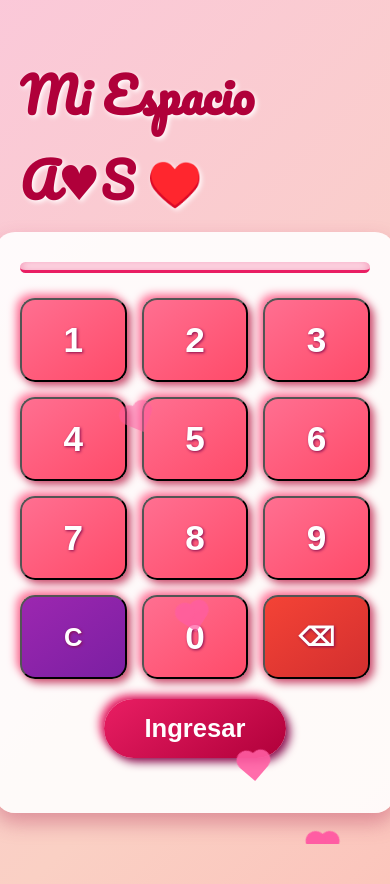
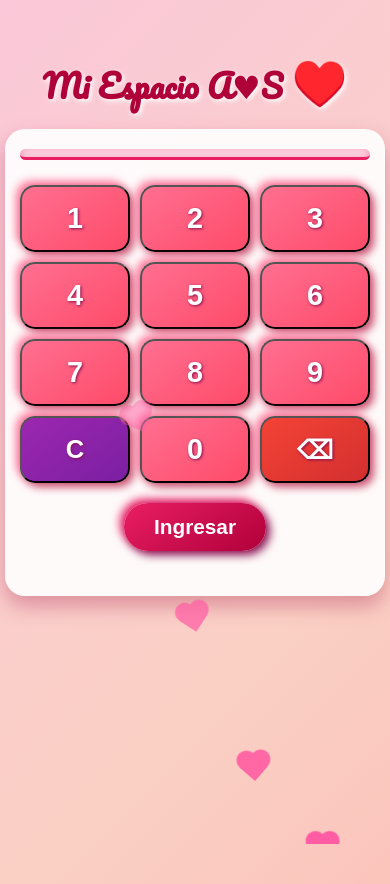
Before and after one commit to anre0301/ays-mundo-de-amor, a Flask app: page / in a window 390 px wide. Run offline with Flask 3, Linux system fonts and the light colour scheme.

Commit message:
Subi otros archivos

```diff
--- a/templates/index.html
+++ b/templates/index.html
@@ -2,7 +2,7 @@
 <html lang="es">
 <head>
   <meta charset="UTF-8" />
-  <meta name="viewport" content="width=device-width, initial-scale=1" />
+  <meta name="viewport" content="width=device-width, initial-scale=1.0, maximum-scale=1.0, user-scalable=no" />
   <title>Mi Espacio A♥S - Salidas Especiales</title>
   <link href="https://fonts.googleapis.com/css2?family=Pacifico&family=Quicksand:wght@400;700&display=swap" rel="stylesheet">
   <style>
@@ -292,6 +292,71 @@
   transform: scale(1.05);
   background: linear-gradient(145deg, #f48fb1, #d81b60);
 }
+@media (max-width: 600px) {
+  h1 {
+    font-size: 2rem;
+  }
+
+  .container {
+    width: 100%;
+    padding: 20px 15px;
+  }
+
+  .gallery {
+    grid-template-columns: repeat(2, 1fr);
+    gap: 15px;
+  }
+
+  .gallery img, .gallery video {
+    width: 100%;
+    height: auto;
+  }
+
+  .keypad {
+    grid-template-columns: repeat(3, 1fr);
+    gap: 10px;
+  }
+
+  .key {
+    font-size: 1.8rem;
+    padding: 15px 0;
+  }
+
+  #submitBtn {
+    font-size: 1.3rem;
+    padding: 12px 30px;
+  }
+
+  .section h2 {
+    font-size: 1.5rem;
+  }
+
+  .section p {
+    font-size: 1rem;
+  }
+
+  .viewerButtons {
+    flex-direction: column;
+    gap: 10px;
+  }
+
+  .viewerBtn {
+    width: 90%;
+    font-size: 1.1rem;
+  }
+
+  footer {
+    font-size: 1rem;
+    text-align: center;
+  }
+
+  #backBtn {
+    top: 10px;
+    left: 10px;
+    padding: 10px 18px;
+    font-size: 0.9rem;
+  }
+}
   </style>
 </head>
 <body>
@@ -451,7 +516,11 @@
     const salidasBtn = document.getElementById('salidasBtn');
     const salidasGallery = document.getElementById('salidasGallery');
 
+    document.addEventListener('DOMContentLoaded', () => {
+  const passwordDisplay = document.getElementById('passwordDisplay');
+  const keys = document.querySelectorAll('.key');
   let password = '';
+
   keys.forEach(key => {
     key.addEventListener('click', () => {
       const keyValue = key.getAttribute('data-key');
@@ -466,18 +535,20 @@
     });
   });
 
-    submitBtn.addEventListener('click', () => {
+  // ✨ AGREGA ESTE CÓDIGO DENTRO del bloque DOMContentLoaded:
+  document.getElementById('submitBtn').addEventListener('click', () => {
     if (password === '030122') {
-  localStorage.setItem('accesoPermitido', 'true');  // ✅ Guardamos permiso
-  passwordSection.style.display = 'none';
-  welcomeMessage.style.display = 'block';
-  sectionsContainer.style.display = 'flex';
-}
- else {
+      localStorage.setItem('accesoPermitido', 'true');
+      document.getElementById('passwordSection').style.display = 'none';
+      document.getElementById('welcomeMessage').style.display = 'block';
+      document.getElementById('sectionsContainer').style.display = 'flex';
+    } else {
       alert('Contraseña incorrecta. Intenta de nuevo ❤️');
     }
     password = '';
     passwordDisplay.textContent = '';
+  });
+
 });
 
     salidasBtn.addEventListener('click', () => {
@@ -511,6 +582,26 @@
   }
 });
   </script>
+  <script>
+  document.addEventListener('touchstart', function (e) {
+    if (e.touches.length > 1) {
+      e.preventDefault();
+    }
+  }, { passive: false });
+
+  // 🔒 Evita doble tap zoom fuera de botones
+  let lastTouchEnd = 0;
+  document.addEventListener('touchend', function (e) {
+    const now = new Date().getTime();
+    const allowTap = e.target.closest('button, .key, input, label, .section');
+
+    if (!allowTap && now - lastTouchEnd <= 300) {
+      e.preventDefault();
+    }
+
+    lastTouchEnd = now;
+  }, false);
+</script>
   <div class="floating-hearts">
   <div class="heart" style="left: 20%; animation-delay: 0s;"></div>
   <div class="heart" style="left: 40%; animation-delay: 2s;"></div>
```
Lines whose indentation alone changed are shown as unchanged.
